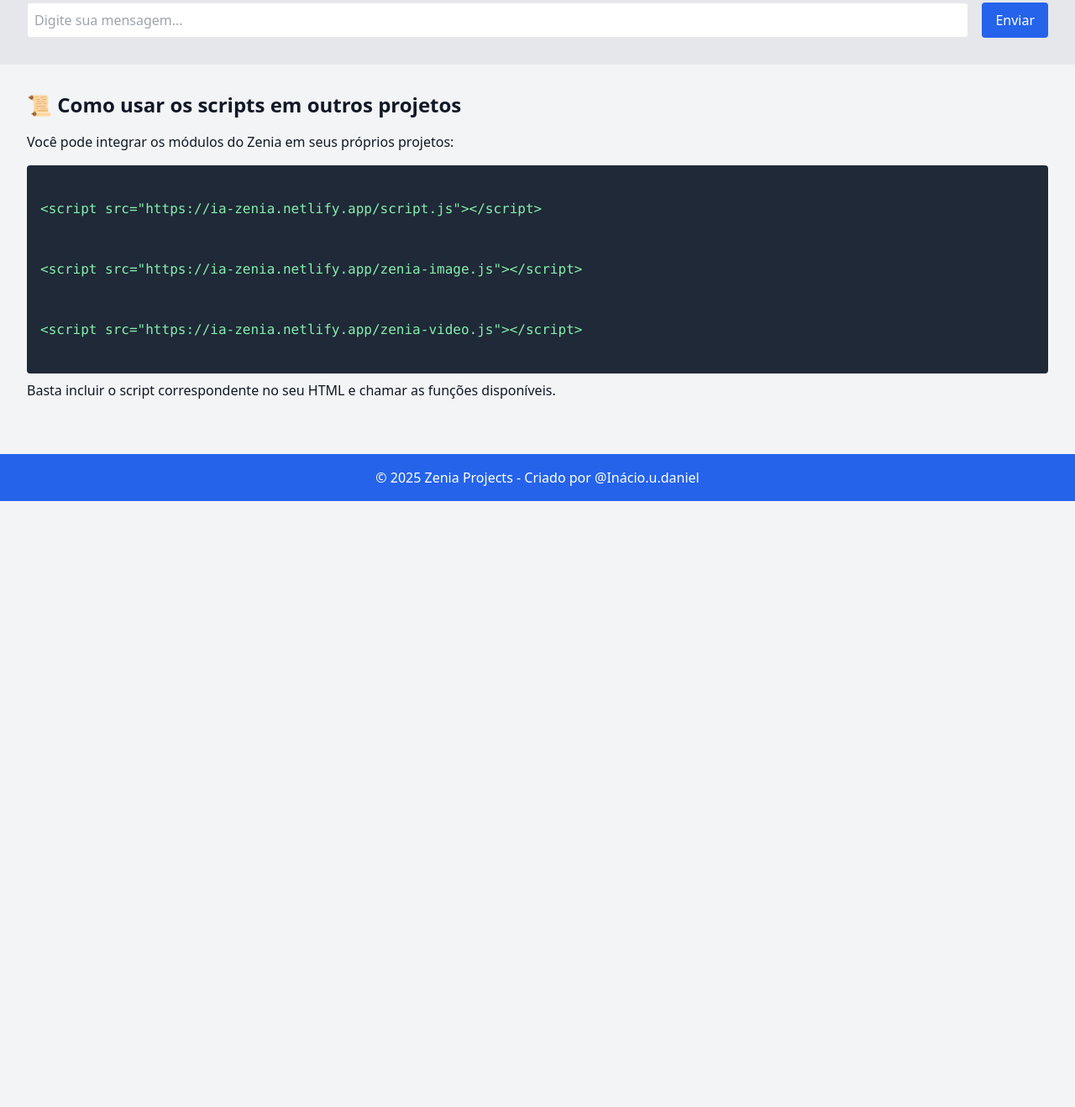
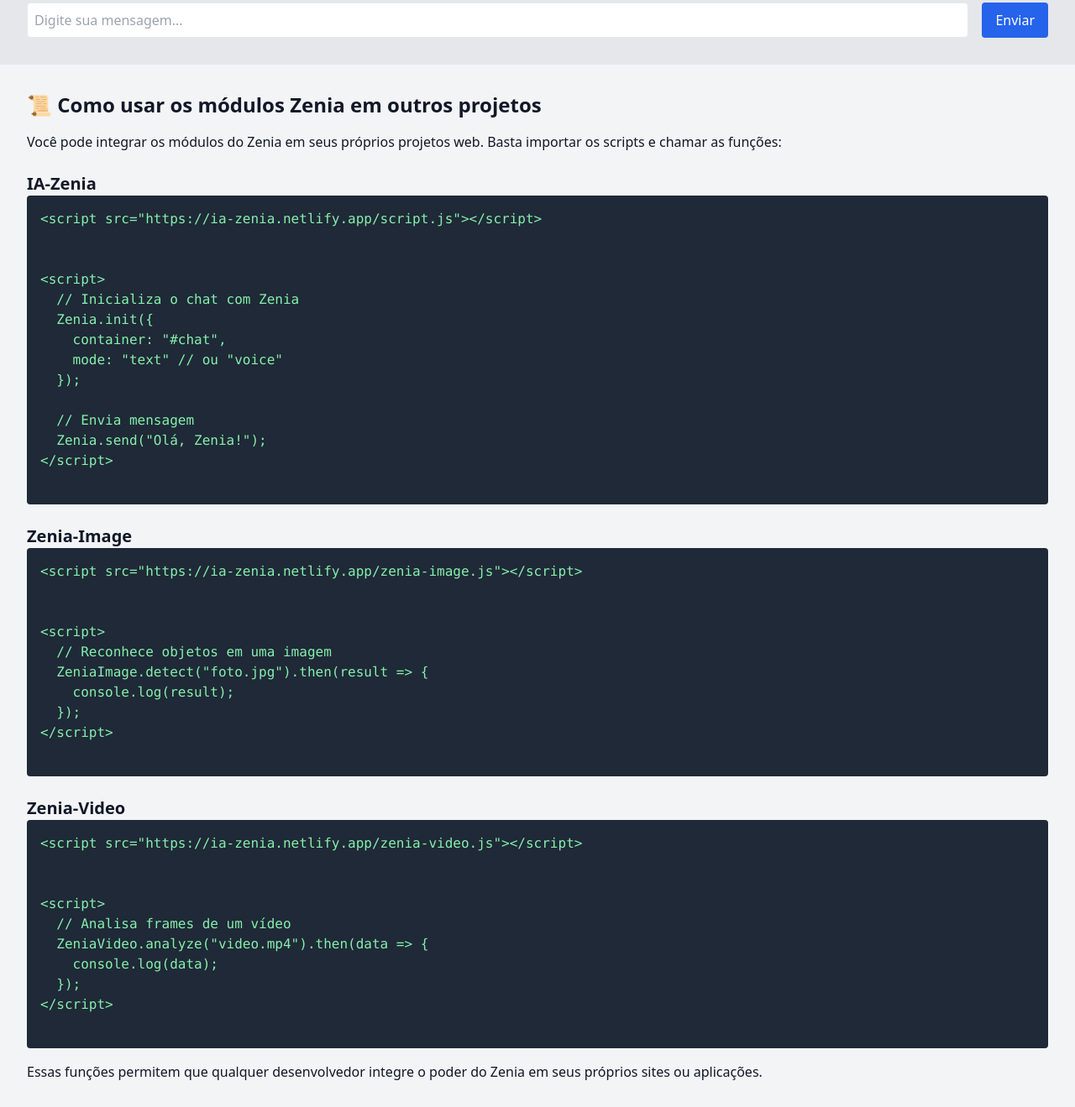
Before and after one commit to InacioDaniel/Zenia-Projects, a plain HTML site: page index.html in a window 1280 px wide. Shown: the part 581-1900 px from the top of the page at 84% size. Before the commit the page ends 1178 px from the top, so only its background shows below. Drawn offline with nearby package versions, Linux system fonts and the light colour scheme.

Commit message:
Update index.html

```diff
--- a/index.html
+++ b/index.html
@@ -6,7 +6,6 @@
   <title>Zenia Projects</title>
   <!-- TailwindCSS CDN -->
   <script src="https://cdn.tailwindcss.com"></script>
-  <script src="3.4.17.js"></script>
 </head>
 <body class="bg-gray-100 text-gray-900">
 
@@ -53,19 +52,53 @@
 
   <!-- Como usar scripts -->
   <section class="p-8">
-    <h2 class="text-2xl font-semibold mb-4">📜 Como usar os scripts em outros projetos</h2>
-    <p class="mb-4">Você pode integrar os módulos do Zenia em seus próprios projetos:</p>
+    <h2 class="text-2xl font-semibold mb-4">📜 Como usar os módulos Zenia em outros projetos</h2>
+    <p class="mb-4">Você pode integrar os módulos do Zenia em seus próprios projetos web. Basta importar os scripts e chamar as funções:</p>
+
+    <h3 class="text-xl font-bold mt-6">IA-Zenia</h3>
     <pre class="bg-gray-800 text-green-300 p-4 rounded">
-<!-- IA-Zenia -->
 &lt;script src="https://ia-zenia.netlify.app/script.js"&gt;&lt;/script&gt;
 
-<!-- Zenia-Image -->
+<!-- Exemplo de uso -->
+&lt;script&gt;
+  // Inicializa o chat com Zenia
+  Zenia.init({
+    container: "#chat",
+    mode: "text" // ou "voice"
+  });
+
+  // Envia mensagem
+  Zenia.send("Olá, Zenia!");
+&lt;/script&gt;
+    </pre>
+
+    <h3 class="text-xl font-bold mt-6">Zenia-Image</h3>
+    <pre class="bg-gray-800 text-green-300 p-4 rounded">
 &lt;script src="https://ia-zenia.netlify.app/zenia-image.js"&gt;&lt;/script&gt;
 
-<!-- Zenia-Video -->
+<!-- Exemplo de uso -->
+&lt;script&gt;
+  // Reconhece objetos em uma imagem
+  ZeniaImage.detect("foto.jpg").then(result =&gt; {
+    console.log(result);
+  });
+&lt;/script&gt;
+    </pre>
+
+    <h3 class="text-xl font-bold mt-6">Zenia-Video</h3>
+    <pre class="bg-gray-800 text-green-300 p-4 rounded">
 &lt;script src="https://ia-zenia.netlify.app/zenia-video.js"&gt;&lt;/script&gt;
+
+<!-- Exemplo de uso -->
+&lt;script&gt;
+  // Analisa frames de um vídeo
+  ZeniaVideo.analyze("video.mp4").then(data =&gt; {
+    console.log(data);
+  });
+&lt;/script&gt;
     </pre>
-    <p class="mt-2">Basta incluir o script correspondente no seu HTML e chamar as funções disponíveis.</p>
+
+    <p class="mt-4">Essas funções permitem que qualquer desenvolvedor integre o poder do Zenia em seus próprios sites ou aplicações.</p>
   </section>
 
   <!-- Footer -->
```
